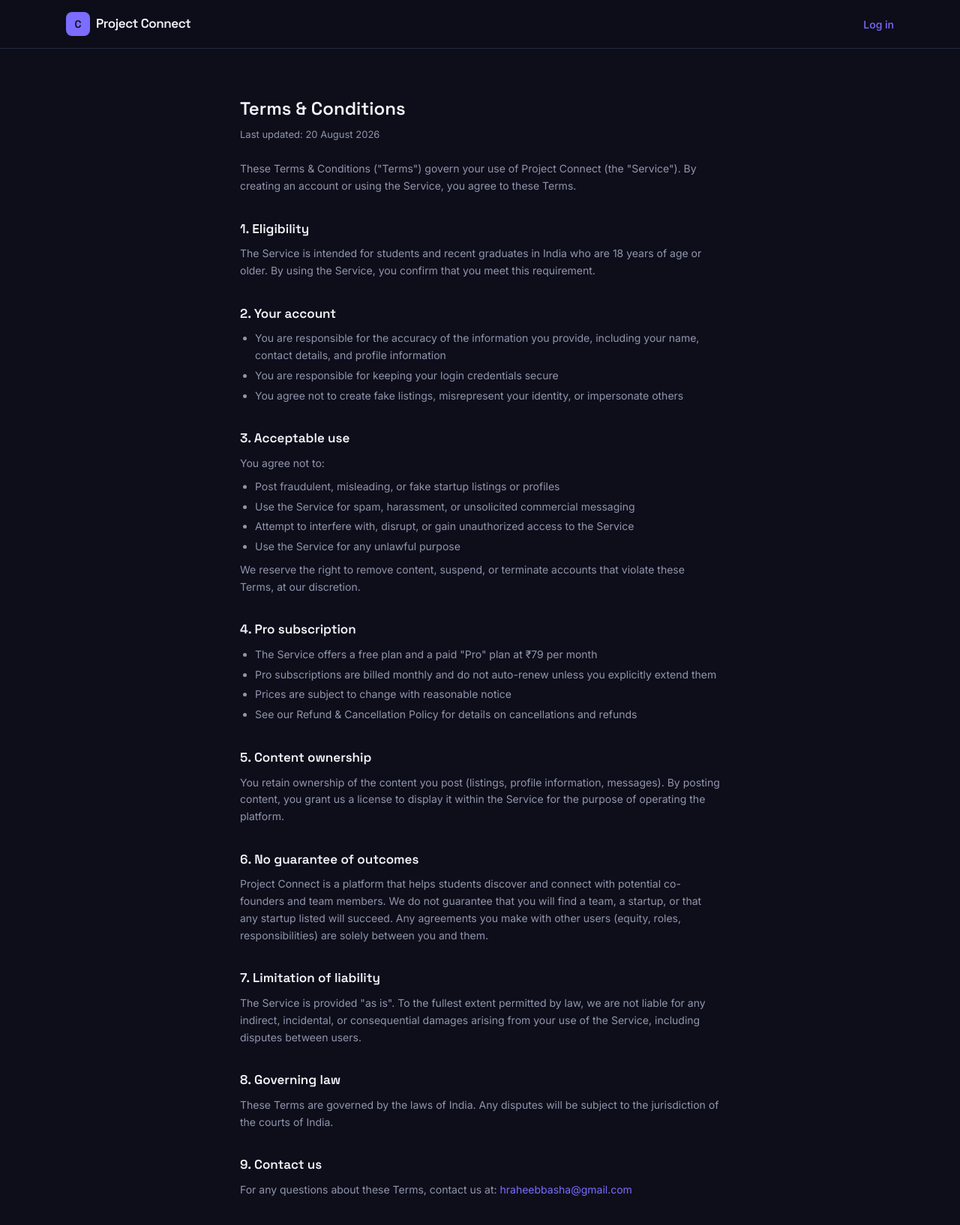
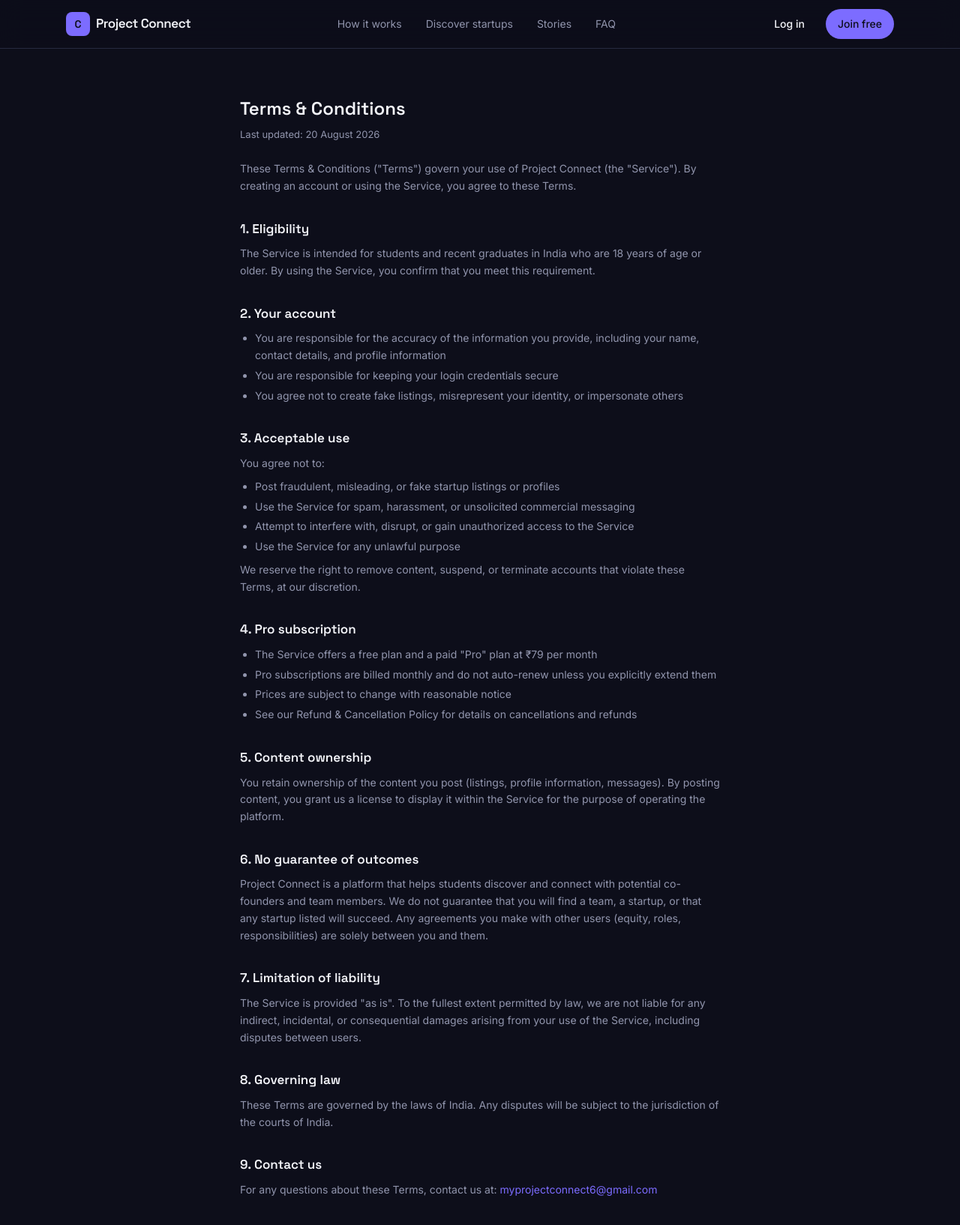
Before and after one commit to Darkcrisx7/project-connect, a Next.js app: page /terms in a window 1280 px wide. Shown: the top 1634 px of the page at 75% size. Built offline with nearby package versions, Linux system fonts and the light colour scheme; no server answers.

Commit message:
Update page.tsx

```diff
--- a/app/terms/page.tsx
+++ b/app/terms/page.tsx
@@ -1,9 +1,9 @@
-import { AppHeader } from "@/components/layout/app-header";
+import { SiteNav } from "@/components/landing/site-nav";
 
 export default function TermsPage() {
   return (
     <>
-      <AppHeader />
+      <SiteNav />
       <div className="mx-auto max-w-2xl px-4 py-12 pb-28 sm:py-16 md:pb-16 text-[14px] leading-relaxed text-ink-muted">
         <h1 className="font-display text-2xl font-semibold text-ink">Terms &amp; Conditions</h1>
         <p className="mt-2 text-[13px]">Last updated: 20 August 2026</p>
@@ -79,8 +79,8 @@ export default function TermsPage() {
         <h2 className="mt-8 font-display text-[17px] font-semibold text-ink">9. Contact us</h2>
         <p className="mt-2">
           For any questions about these Terms, contact us at:{" "}
-          <a href="mailto:hraheebbasha@gmail.com" className="text-primary hover:underline">
-            hraheebbasha@gmail.com
+          <a href="mailto:myprojectconnect6@gmail.com" className="text-primary hover:underline">
+            myprojectconnect6@gmail.com
           </a>
         </p>
       </div>
```
